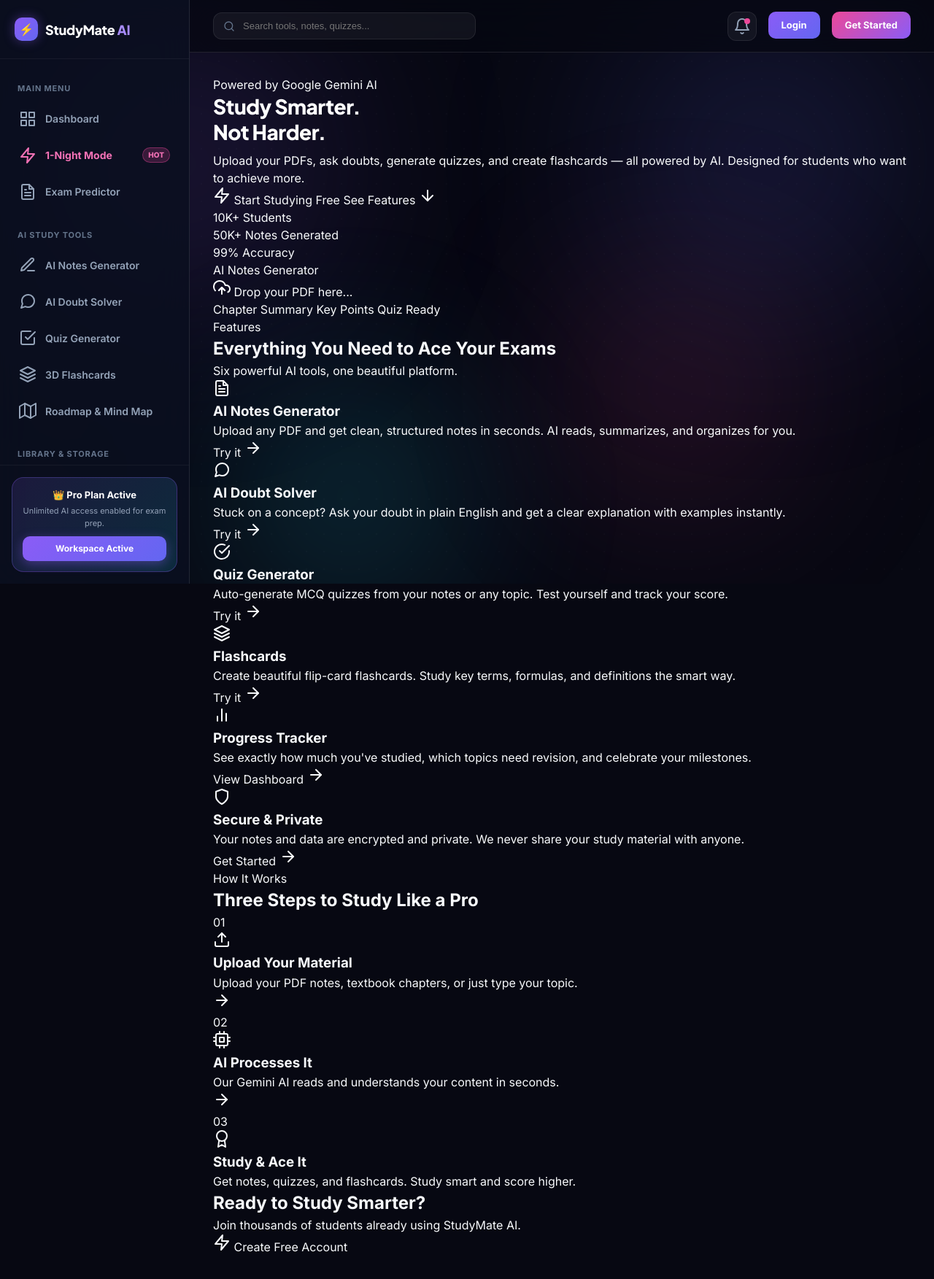
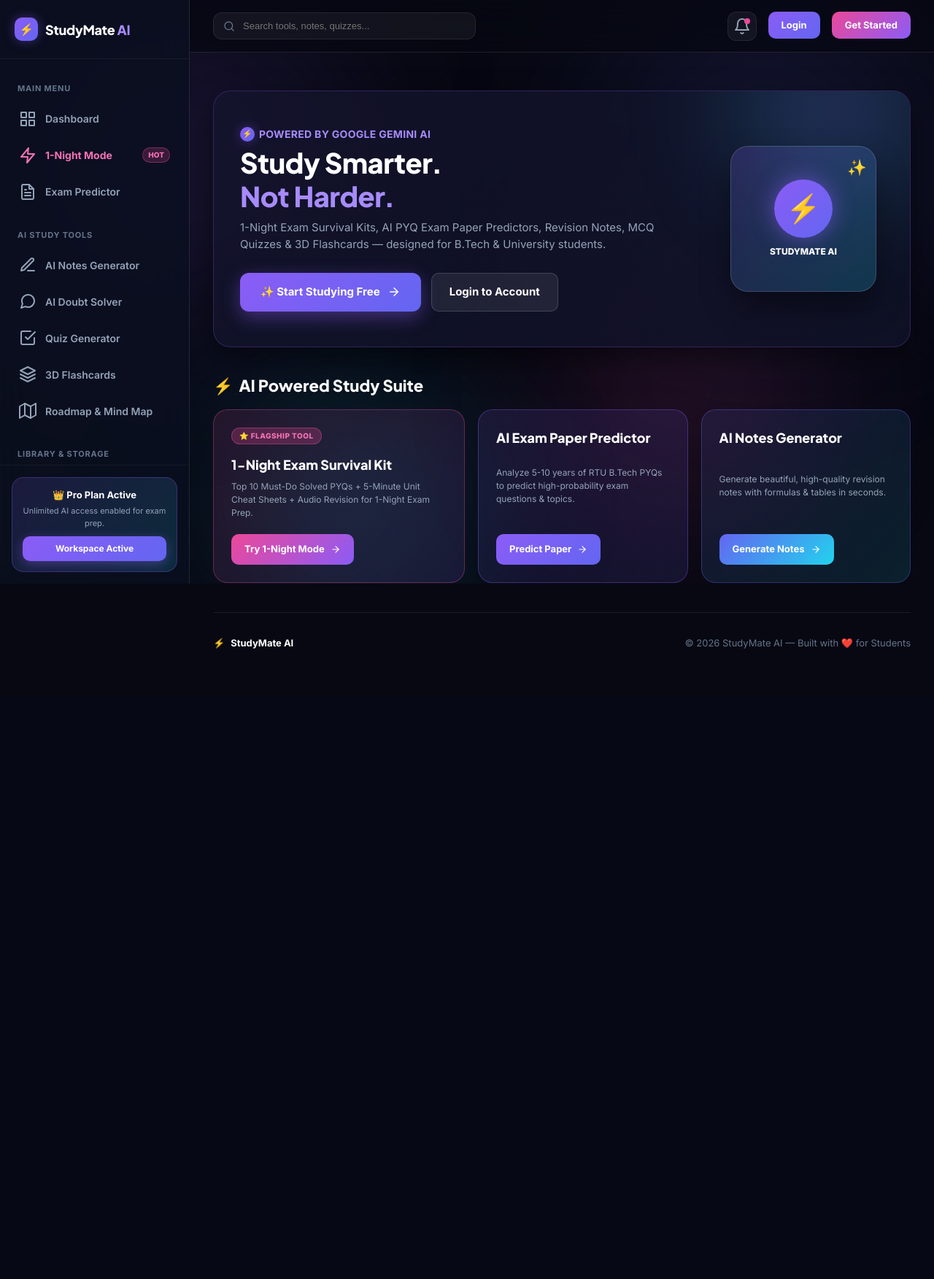
Before and after one commit to rajaswami6367/StudyMate.AI, a Flask app: page / in a window 1280 px wide. Shown: the whole page at 73% size. After the commit the page ends 889 px from the top, so only its background shows below. Run offline with Flask 3, Linux system fonts and the light colour scheme.

Commit message:
Upgrade index landing page to modern SaaS Aurora UI

```diff
--- a/templates/index.html
+++ b/templates/index.html
@@ -1,236 +1,100 @@
 {% extends "base.html" %}
-<!--
-  index.html — The Homepage
-  It EXTENDS base.html, meaning it gets the navbar and footer automatically.
-  We only write the unique content for this page here.
--->
 
-{% block title %}StudyMate AI — Your Intelligent Study Partner{% endblock %}
-
-{% block meta_description %}StudyMate AI helps students study smarter with AI-powered notes, quizzes, flashcards, and instant doubt solving. Built for B.Tech and competitive exam students.{% endblock %}
+{% block title %}StudyMate AI — Premium AI-Powered Education Operating System{% endblock %}
+{% block meta_description %}StudyMate AI helps students study smarter with 1-Night Exam Kit, AI Exam Predictor, Notes, Quizzes, Flashcards, and Doubt Solver.{% endblock %}
 
 {% block content %}
+<div style="max-width: 1100px; margin: 0 auto; padding-top: 20px;">
 
-<!-- ══════════════════════════════════════════════════════════
-     HERO SECTION — The big first impression
-     ══════════════════════════════════════════════════════════ -->
-<section class="hero" id="hero">
+  <!-- HERO LANDING BANNER -->
+  <div class="hero-card" style="margin-bottom: 36px; padding: 48px 36px;">
+    <div class="hero-glow-bg"></div>
 
-  <!-- Animated background blobs -->
-  <div class="hero-bg">
-    <div class="blob blob-1"></div>
-    <div class="blob blob-2"></div>
-    <div class="blob blob-3"></div>
+    <div class="hero-text-content" style="max-width: 580px;">
+      <div class="hero-subhead">
+        <span class="logo-badge" style="width: 20px; height: 20px; font-size: 11px;">⚡</span>
+        <span>POWERED BY GOOGLE GEMINI AI</span>
       </div>
-
-  <div class="hero-content">
-
-    <!-- Badge -->
-    <div class="hero-badge">
-      <span class="badge-dot"></span>
-      <span>Powered by Google Gemini AI</span>
-    </div>
-
-    <!-- Main Heading -->
-    <h1 class="hero-title">
-      Study Smarter.<br />
-      <span class="gradient-text">Not Harder.</span>
+      <h1 class="hero-title" style="font-size: 38px; line-height: 1.2;">
+        Study Smarter. <br />
+        <span style="color: var(--primary-light);">Not Harder.</span>
       </h1>
-
-    <!-- Subheading -->
-    <p class="hero-subtitle">
-      Upload your PDFs, ask doubts, generate quizzes, and create flashcards —
-      all powered by AI. Designed for students who want to achieve more.
+      <p class="hero-desc" style="font-size: 15px; margin-bottom: 28px;">
+        1-Night Exam Survival Kits, AI PYQ Exam Paper Predictors, Revision Notes, MCQ Quizzes & 3D Flashcards — designed for B.Tech & University students.
       </p>
 
-    <!-- CTA Buttons -->
-    <div class="hero-cta">
-      <a href="{{ url_for('signup') }}" class="btn btn-primary btn-lg">
-        <i data-feather="zap"></i>
-        Start Studying Free
+      <div style="display: flex; gap: 14px; flex-wrap: wrap;">
+        <a href="{{ url_for('signup') }}" class="btn-primary-gradient" style="padding: 14px 28px; font-size: 15px;">
+          <span>✨ Start Studying Free</span>
+          <i data-feather="arrow-right" style="width: 18px;"></i>
         </a>
-      <a href="#features" class="btn btn-ghost btn-lg">
-        See Features
-        <i data-feather="arrow-down"></i>
+        <a href="{{ url_for('login') }}" class="btn-tool-action purple" style="padding: 14px 24px; font-size: 15px; background: rgba(255,255,255,0.08); border: 1px solid rgba(255,255,255,0.15);">
+          <span>Login to Account</span>
         </a>
-    </div>
-
-    <!-- Social Proof -->
-    <div class="hero-stats">
-      <div class="stat">
-        <span class="stat-number">10K+</span>
-        <span class="stat-label">Students</span>
-      </div>
-      <div class="stat-divider"></div>
-      <div class="stat">
-        <span class="stat-number">50K+</span>
-        <span class="stat-label">Notes Generated</span>
-      </div>
-      <div class="stat-divider"></div>
-      <div class="stat">
-        <span class="stat-number">99%</span>
-        <span class="stat-label">Accuracy</span>
       </div>
     </div>
 
-  </div>
-
-  <!-- Hero Visual / Mockup Card -->
-  <div class="hero-visual">
-    <div class="mockup-card">
-      <div class="mockup-header">
-        <div class="mockup-dots">
-          <span class="dot red"></span>
-          <span class="dot yellow"></span>
-          <span class="dot green"></span>
-        </div>
-        <span class="mockup-title">AI Notes Generator</span>
-      </div>
-      <div class="mockup-body">
-        <div class="mockup-upload">
-          <i data-feather="upload-cloud"></i>
-          <span>Drop your PDF here...</span>
-        </div>
-        <div class="mockup-result">
-          <div class="result-line"></div>
-          <div class="result-line short"></div>
-          <div class="result-line"></div>
-          <div class="result-line medium"></div>
-          <div class="result-line short"></div>
-        </div>
-        <div class="mockup-tags">
-          <span class="tag">Chapter Summary</span>
-          <span class="tag">Key Points</span>
-          <span class="tag">Quiz Ready</span>
-        </div>
+    <!-- Hero AI Student Graphic -->
+    <div class="hero-illustration">
+      <div class="hero-avatar-box" style="width: 200px; height: 200px;">
+        <span class="avatar-sparkles">✨</span>
+        <div class="avatar-icon-circle" style="width: 80px; height: 80px; font-size: 38px;">⚡</div>
+        <span style="font-size: 12px; font-weight: 800; color: #fff; text-transform: uppercase;">StudyMate AI</span>
       </div>
     </div>
   </div>
 
-</section>
-
-<!-- ══════════════════════════════════════════════════════════
-     FEATURES SECTION
-     ══════════════════════════════════════════════════════════ -->
-<section class="features" id="features">
-  <div class="section-container">
-
-    <div class="section-header">
-      <span class="section-badge">Features</span>
-      <h2 class="section-title">Everything You Need to <span class="gradient-text">Ace Your Exams</span></h2>
-      <p class="section-subtitle">Six powerful AI tools, one beautiful platform.</p>
+  <!-- FEATURED TOOLS SHOWCASE -->
+  <div style="margin-bottom: 40px;">
+    <div class="workspace-title-bar">
+      <h2 class="workspace-heading" style="font-size: 22px;">
+        <span style="color: var(--pink);">⚡</span> AI Powered Study Suite
+      </h2>
     </div>
 
-    <div class="features-grid">
-
-      <div class="feature-card" id="feature-notes">
-        <div class="feature-icon purple">
-          <i data-feather="file-text"></i>
+    <div class="featured-tools-grid">
+      <!-- Feature 1 -->
+      <div class="featured-tool-card pink-accent">
+        <span class="featured-badge pink">⭐ Flagship Tool</span>
+        <div>
+          <h3 class="featured-tool-title">1-Night Exam Survival Kit</h3>
+          <p class="featured-tool-desc">Top 10 Must-Do Solved PYQs + 5-Minute Unit Cheat Sheets + Audio Revision for 1-Night Exam Prep.</p>
         </div>
-        <h3>AI Notes Generator</h3>
-        <p>Upload any PDF and get clean, structured notes in seconds. AI reads, summarizes, and organizes for you.</p>
-        <a href="{{ url_for('ai_notes') }}" class="feature-link">Try it <i data-feather="arrow-right"></i></a>
+        <a href="{{ url_for('one_night_mode') }}" class="btn-tool-action pink">
+          <span>Try 1-Night Mode</span>
+          <i data-feather="arrow-right" style="width: 14px;"></i>
+        </a>
       </div>
 
-      <div class="feature-card" id="feature-doubt">
-        <div class="feature-icon blue">
-          <i data-feather="message-circle"></i>
-        </div>
-        <h3>AI Doubt Solver</h3>
-        <p>Stuck on a concept? Ask your doubt in plain English and get a clear explanation with examples instantly.</p>
-        <a href="{{ url_for('doubt_solver') }}" class="feature-link">Try it <i data-feather="arrow-right"></i></a>
+      <!-- Feature 2 -->
+      <div class="featured-tool-card purple-accent">
+        <h3 class="featured-tool-title">AI Exam Paper Predictor</h3>
+        <p class="featured-tool-desc">Analyze 5-10 years of RTU B.Tech PYQs to predict high-probability exam questions & topics.</p>
+        <a href="{{ url_for('exam_predictor') }}" class="btn-tool-action purple">
+          <span>Predict Paper</span>
+          <i data-feather="arrow-right" style="width: 14px;"></i>
+        </a>
       </div>
 
-      <div class="feature-card" id="feature-quiz">
-        <div class="feature-icon green">
-          <i data-feather="check-circle"></i>
+      <!-- Feature 3 -->
+      <div class="featured-tool-card indigo-accent">
+        <h3 class="featured-tool-title">AI Notes Generator</h3>
+        <p class="featured-tool-desc">Generate beautiful, high-quality revision notes with formulas & tables in seconds.</p>
+        <a href="{{ url_for('ai_notes') }}" class="btn-tool-action indigo">
+          <span>Generate Notes</span>
+          <i data-feather="arrow-right" style="width: 14px;"></i>
+        </a>
       </div>
-        <h3>Quiz Generator</h3>
-        <p>Auto-generate MCQ quizzes from your notes or any topic. Test yourself and track your score.</p>
-        <a href="{{ url_for('quiz') }}" class="feature-link">Try it <i data-feather="arrow-right"></i></a>
-      </div>
-
-      <div class="feature-card" id="feature-flash">
-        <div class="feature-icon orange">
-          <i data-feather="layers"></i>
-        </div>
-        <h3>Flashcards</h3>
-        <p>Create beautiful flip-card flashcards. Study key terms, formulas, and definitions the smart way.</p>
-        <a href="{{ url_for('flashcards') }}" class="feature-link">Try it <i data-feather="arrow-right"></i></a>
-      </div>
-
-      <div class="feature-card" id="feature-progress">
-        <div class="feature-icon pink">
-          <i data-feather="bar-chart-2"></i>
-        </div>
-        <h3>Progress Tracker</h3>
-        <p>See exactly how much you've studied, which topics need revision, and celebrate your milestones.</p>
-        <a href="{{ url_for('dashboard') }}" class="feature-link">View Dashboard <i data-feather="arrow-right"></i></a>
-      </div>
-
-      <div class="feature-card" id="feature-secure">
-        <div class="feature-icon teal">
-          <i data-feather="shield"></i>
-        </div>
-        <h3>Secure & Private</h3>
-        <p>Your notes and data are encrypted and private. We never share your study material with anyone.</p>
-        <a href="{{ url_for('signup') }}" class="feature-link">Get Started <i data-feather="arrow-right"></i></a>
-      </div>
-
-    </div>
-  </div>
-</section>
-
-<!-- ══════════════════════════════════════════════════════════
-     HOW IT WORKS SECTION
-     ══════════════════════════════════════════════════════════ -->
-<section class="how-it-works" id="how-it-works">
-  <div class="section-container">
-
-    <div class="section-header">
-      <span class="section-badge">How It Works</span>
-      <h2 class="section-title">Three Steps to <span class="gradient-text">Study Like a Pro</span></h2>
-    </div>
-
-    <div class="steps-grid">
-      <div class="step-card">
-        <div class="step-number">01</div>
-        <div class="step-icon"><i data-feather="upload"></i></div>
-        <h3>Upload Your Material</h3>
-        <p>Upload your PDF notes, textbook chapters, or just type your topic.</p>
-      </div>
-      <div class="step-arrow"><i data-feather="arrow-right"></i></div>
-      <div class="step-card">
-        <div class="step-number">02</div>
-        <div class="step-icon"><i data-feather="cpu"></i></div>
-        <h3>AI Processes It</h3>
-        <p>Our Gemini AI reads and understands your content in seconds.</p>
-      </div>
-      <div class="step-arrow"><i data-feather="arrow-right"></i></div>
-      <div class="step-card">
-        <div class="step-number">03</div>
-        <div class="step-icon"><i data-feather="award"></i></div>
-        <h3>Study & Ace It</h3>
-        <p>Get notes, quizzes, and flashcards. Study smart and score higher.</p>
     </div>
   </div>
 
+  <!-- FOOTER -->
+  <footer style="border-top: 1px solid rgba(255,255,255,0.08); padding: 32px 0; display: flex; align-items: center; justify-content: space-between; flex-wrap: wrap; gap: 16px; margin-top: 40px; color: var(--text-muted); font-size: 13px;">
+    <div style="display: flex; align-items: center; gap: 8px; font-weight: 700; color: #fff;">
+      <span style="color: var(--primary-light);">⚡</span> StudyMate AI
     </div>
-</section>
+    <div>© 2026 StudyMate AI — Built with ❤️ for Students</div>
+  </footer>
 
-<!-- ══════════════════════════════════════════════════════════
-     CTA SECTION — Final call to action
-     ══════════════════════════════════════════════════════════ -->
-<section class="cta-section">
-  <div class="cta-container">
-    <div class="cta-blob"></div>
-    <h2>Ready to Study Smarter?</h2>
-    <p>Join thousands of students already using StudyMate AI.</p>
-    <a href="{{ url_for('signup') }}" class="btn btn-primary btn-lg">
-      <i data-feather="zap"></i>
-      Create Free Account
-    </a>
 </div>
-</section>
-
 {% endblock %}
```
Lines whose indentation alone changed are shown as unchanged.
